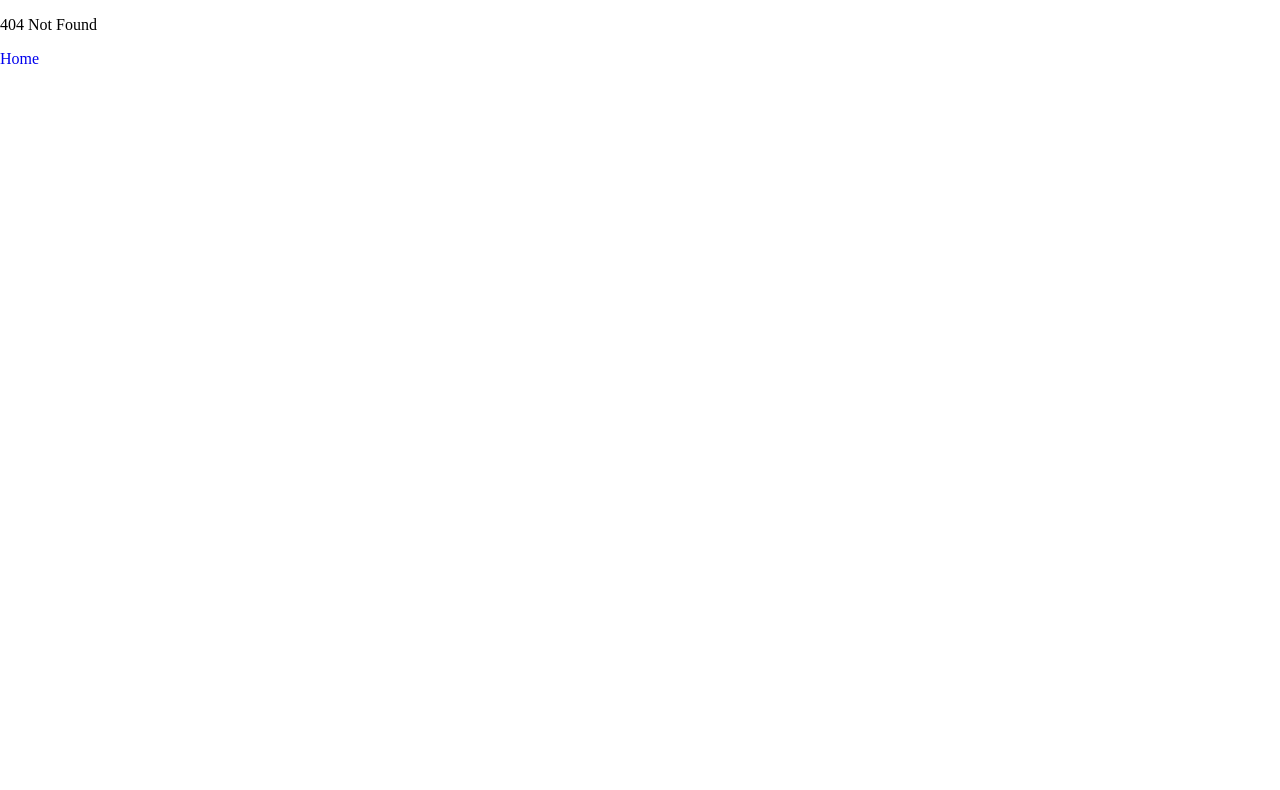
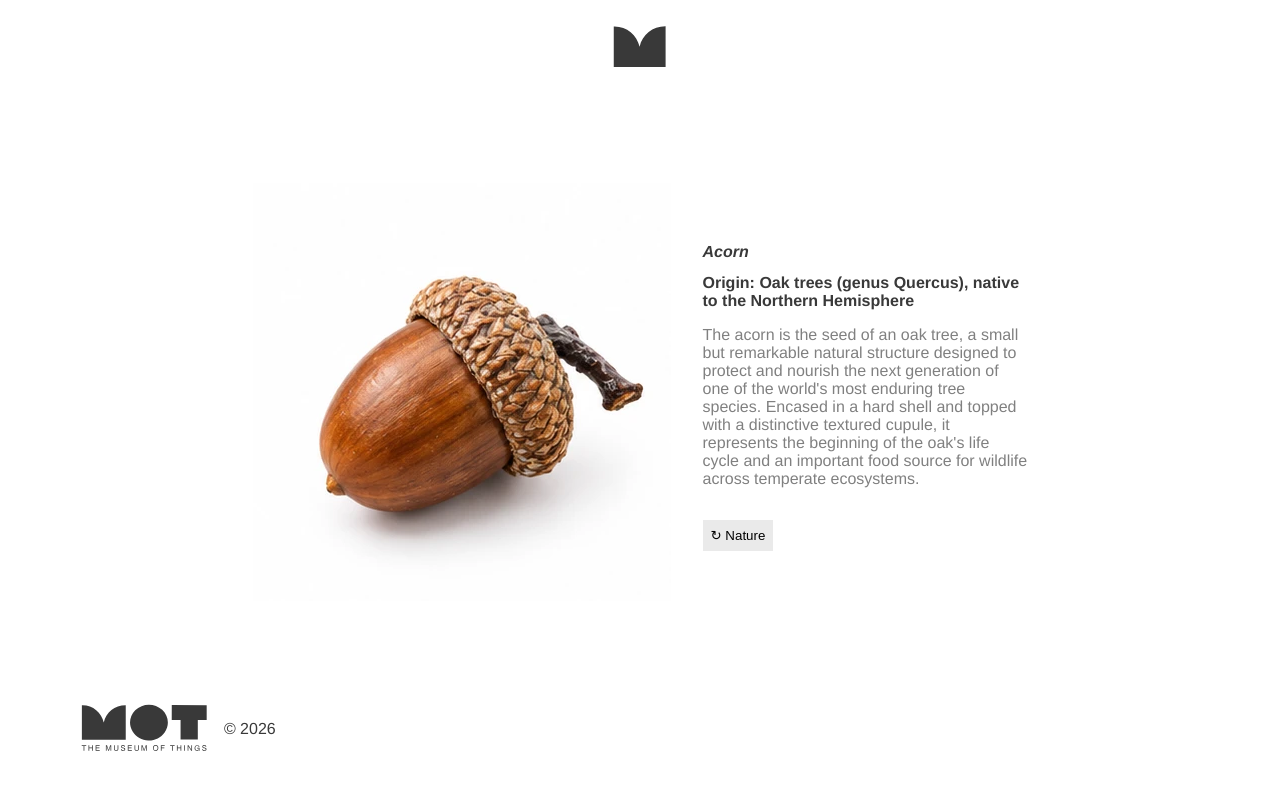
Before and after one commit to joshua-levan/museum-of-things, a React (Vite) app: page /nature/1 in a window 1280 px wide. Before the commit this address had no page. Shown: the top 790 px of the page. Built offline with nearby package versions, Linux system fonts and the light colour scheme.

Commit message:
complete nature

```diff
--- a/src/components/Map.tsx
+++ b/src/components/Map.tsx
@@ -19,7 +19,7 @@ const Map = ({ toggleMap }:MapProps) => {
             <Link to="/everyday" onClick={toggleMap} className="everyday category-section">Everyday</Link>
             <div onClick={toggleMap} className="bugs category-section">Bugs!</div>
             <Link to="/" onClick={toggleMap} className="lobby category-section">Lobby</Link>
-            <div onClick={toggleMap} className="nature category-section">Nature</div>
+            <Link to="/nature" onClick={toggleMap} className="nature category-section">Nature</Link>
             <img src={map} alt="museum map" draggable="false"/>
         </div>
     </div>
--- /dev/null
+++ b/src/components/categories/Nature/Nature.tsx
@@ -0,0 +1,20 @@
+import { Link } from "react-router"
+import { things } from "../../../data/data"
+
+const Nature = () => {
+    const nature = things.filter(thing => thing.category === 'specimen')
+
+    return (
+        <section>
+            {nature.map(artifact => (
+                <Link className="link" key={`${artifact.category}${artifact.id}`} to={`/nature/${artifact.id}`}><img
+                    src={artifact.image}
+                    alt={artifact.title}
+                    draggable="false"
+                /></Link>
+            ))}
+        </section>
+    )
+}
+
+export default Nature
--- /dev/null
+++ b/src/components/categories/Nature/NatureProfile.tsx
@@ -0,0 +1,22 @@
+import { useParams, Link } from "react-router"
+import { things } from "../../../data/data"
+
+const NatureProfile = () => {
+    const natureId = Number(useParams().natureId)
+        const nature = things.filter(thing => thing.category === 'specimen')
+    const artifact:any = nature.find(artifact => artifact.id === natureId)
+
+  return (
+    <div className="thing">
+        <img src={artifact.image} alt={artifact.title} draggable="false"/>
+        <div className="thing__info">
+                <h1>{artifact.title}</h1>
+                <h2>{artifact.subtitle}</h2>
+                <p>{artifact.description}</p>
+                <Link to="/nature"><button>↻ Nature</button></Link>
+            </div>
+    </div>
+  )
+}
+
+export default NatureProfile
```
Also changed, not shown: src/main.tsx (+11 -0 lines).
